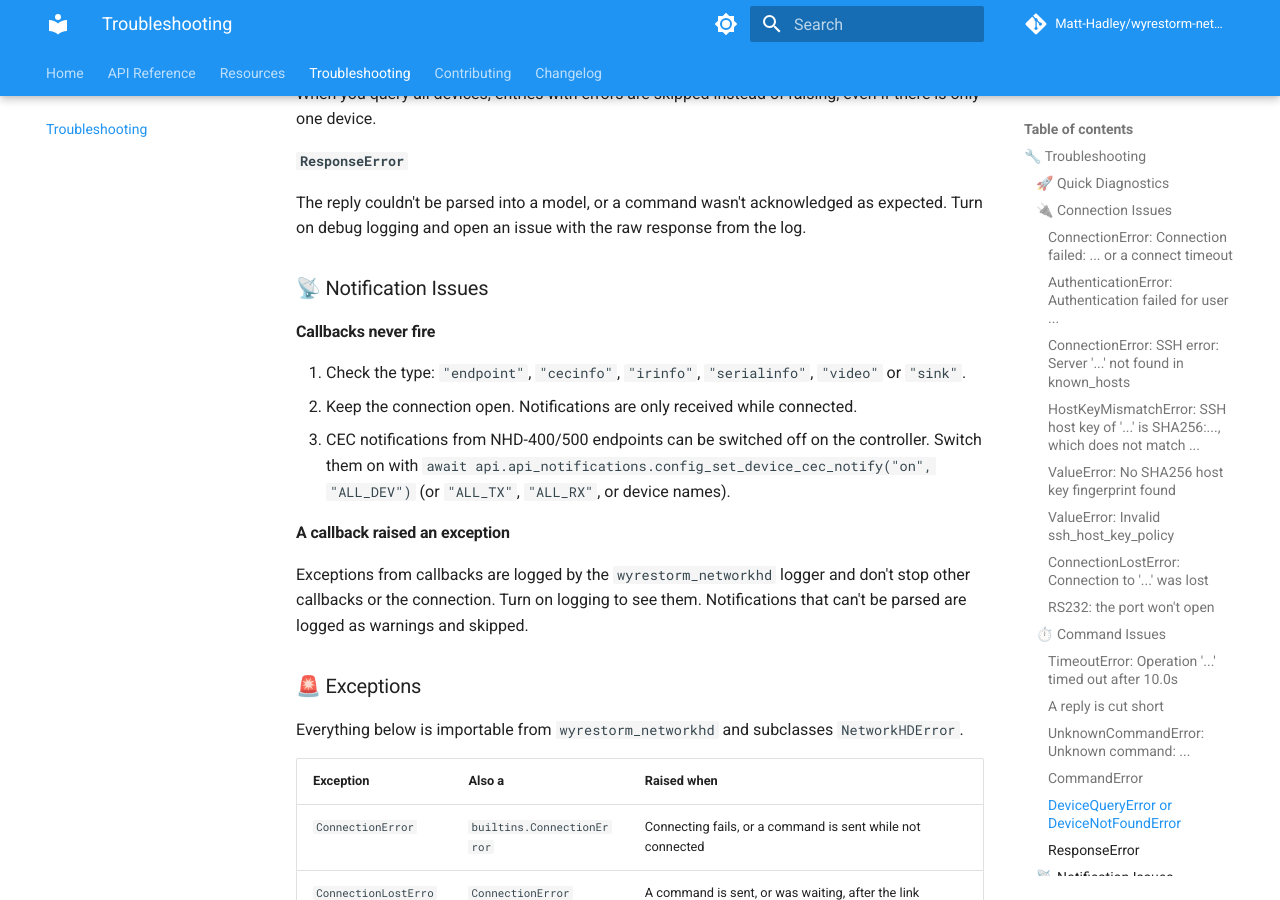
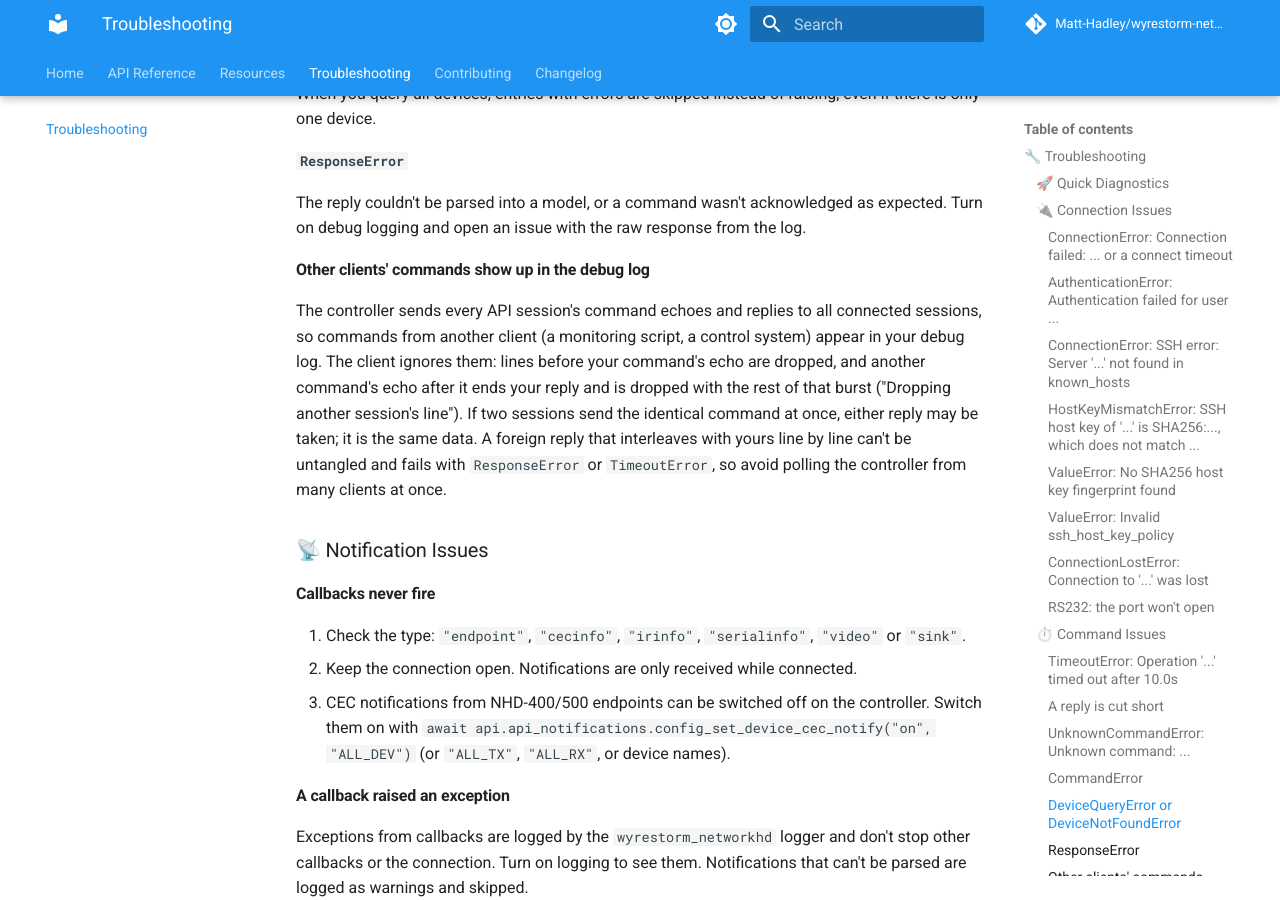
Before and after one commit to Matt-Hadley/wyrestorm-networkhd-py, an MkDocs documentation site: the page built from docs/troubleshooting.md, in a window 1280 px wide and 900 px high, scrolled down 3017 px. Built offline with MkDocs 1.6.1 and Material for MkDocs 9.7.7, drawn with Linux system fonts in a browser that asks for light colours; comment, search, counter and statistics services are not loaded.

Commit message:
docs: note that the controller echoes other sessions' traffic
Co-Authored-By: Claude Opus 5.5 <noreply@anthropic.com>

```diff
--- a/docs/troubleshooting.md
+++ b/docs/troubleshooting.md
@@ -127,6 +127,15 @@ instead of raising, even if there is only one device.
 The reply couldn't be parsed into a model, or a command wasn't acknowledged as expected. Turn on debug logging and open
 an issue with the raw response from the log.
 
+### Other clients' commands show up in the debug log
+
+The controller sends every API session's command echoes and replies to all connected sessions, so commands from another
+client (a monitoring script, a control system) appear in your debug log. The client ignores them: lines before your
+command's echo are dropped, and another command's echo after it ends your reply and is dropped with the rest of that
+burst ("Dropping another session's line"). If two sessions send the identical command at once, either reply may be
+taken; it is the same data. A foreign reply that interleaves with yours line by line can't be untangled and fails with
+`ResponseError` or `TimeoutError`, so avoid polling the controller from many clients at once.
+
 ## 📡 Notification Issues
 
 ### Callbacks never fire
```
